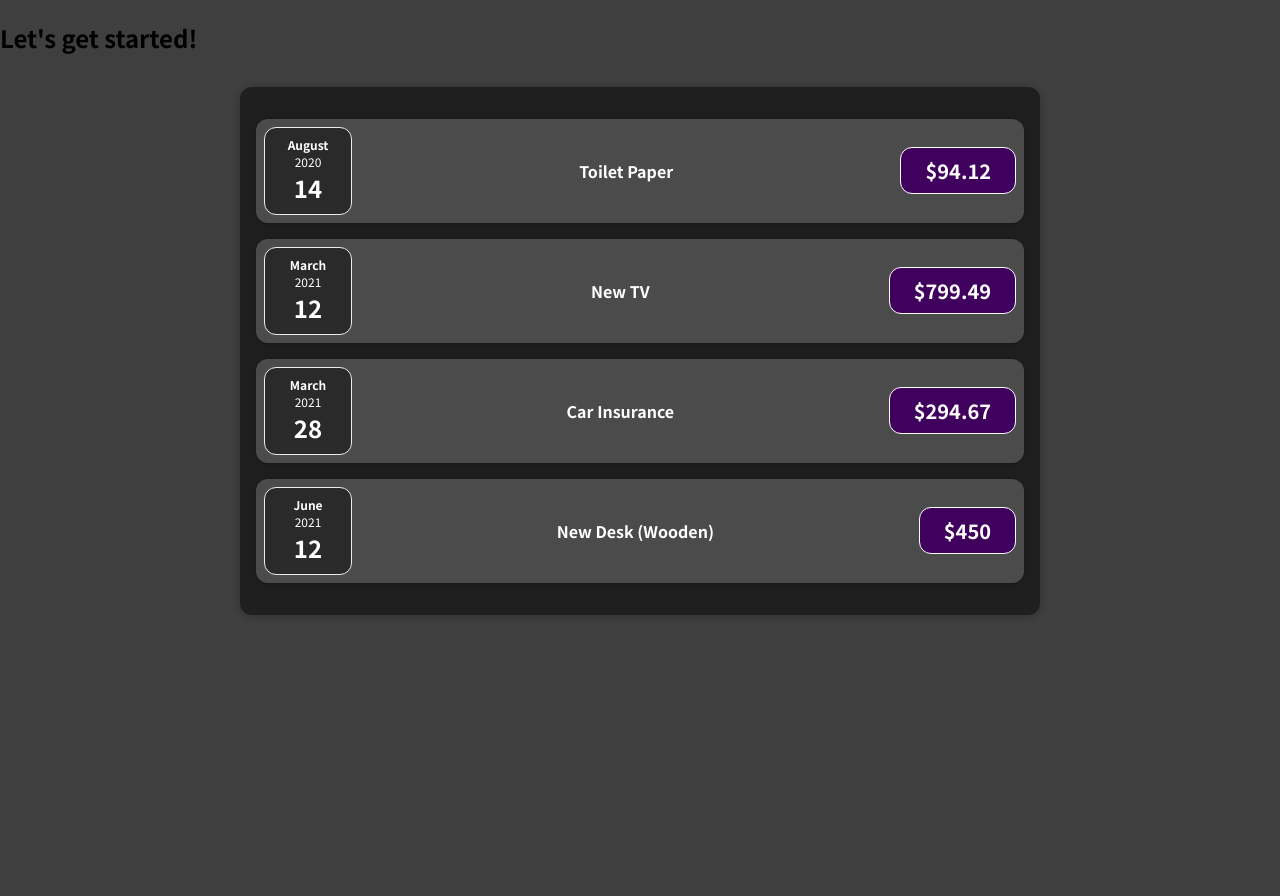
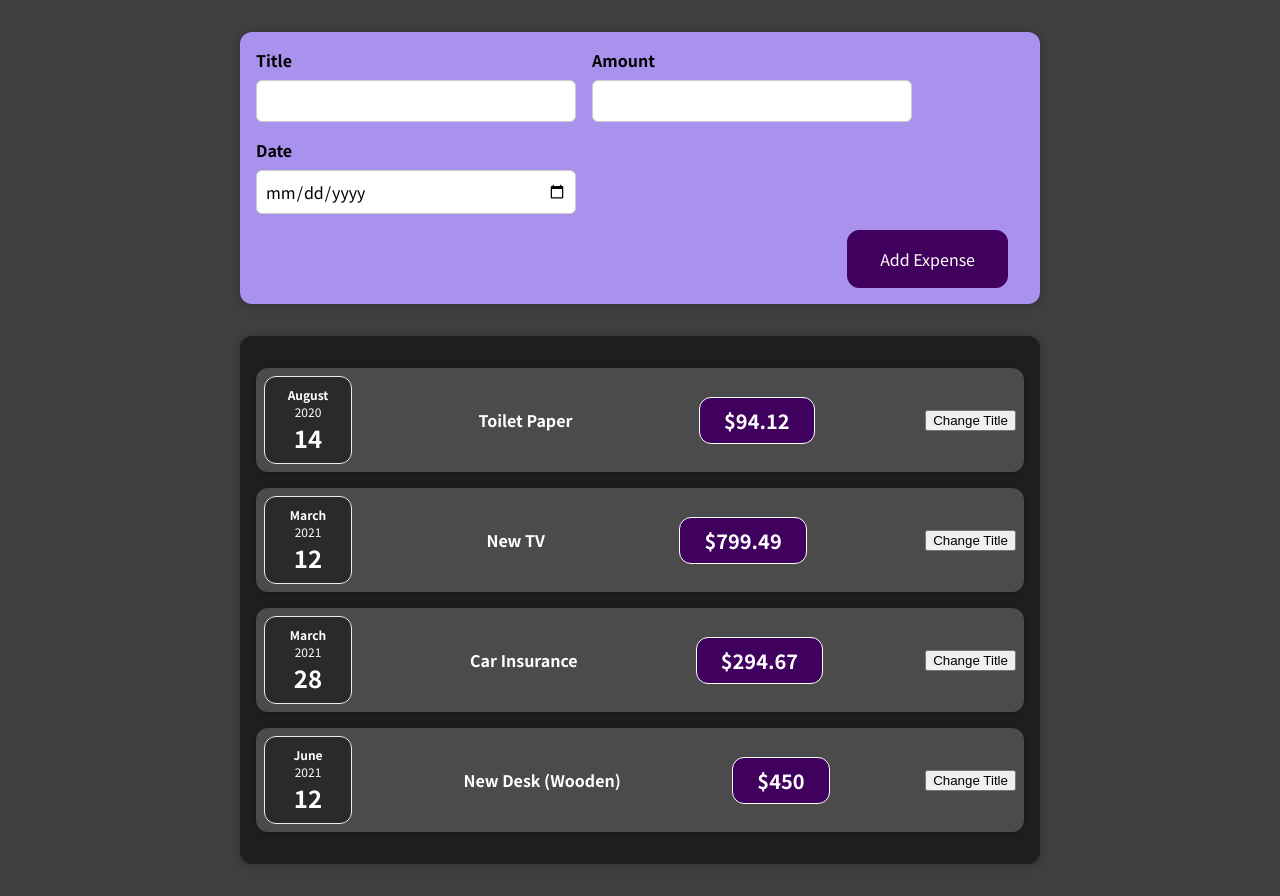
Before and after one commit to amirli21/react-complete-guide-code-along, a React (Create React App) app in the folder react-complete-guide/: page / in a window 1280 px wide. Before the commit the page ends 800 px from the top, so only its background shows below. Built offline with nearby package versions, Linux system fonts and the light colour scheme.

Commit message:
Added form inputs and related components

```diff
--- a/react-complete-guide/src/App.js
+++ b/react-complete-guide/src/App.js
@@ -1,5 +1,9 @@
+import React from "react";
+
 import Expenses from "./components/Expenses/Expenses";
-import React from "react";
+
+import NewExpense from './components/NewExpense/NewExpense';
+
 
 
 function App() {
@@ -33,7 +37,7 @@
 
   return (
     <div>
-      <h2>Let's get started!</h2>
+      <NewExpense/>
       <Expenses items={expenses} />
     </div>
   );
--- a/react-complete-guide/src/components/Expenses/ExpenseItem.js
+++ b/react-complete-guide/src/components/Expenses/ExpenseItem.js
@@ -1,4 +1,4 @@
-import React from 'react';
+import React, { useState } from 'react';
 import ExpenseDate from './ExpenseDate';
 import Card from '../UI/Card';
 import './ExpenseItem.css';
@@ -7,14 +7,24 @@
 function ExpenseItem(props) {
 
 
+  const [title, setTitle] = useState(props.title);
+
+
+
+
+  const clickHandler = ()=>{
+    setTitle('Updated!');
+    console.log('Updated!');
+  }
 
     return (
       <Card className="expense-item">
         <ExpenseDate date={props.date}/>
         <div>
-          <h2 className="expense-item__description">{props.title}</h2>
+          <h2 className="expense-item__description">{title}</h2>
         </div>
         <div className="expense-item__price">${props.amount}</div>
+        <button onClick={clickHandler}>Change Title</button>
       </Card>
     );
 }
--- /dev/null
+++ b/react-complete-guide/src/components/NewExpense/ExpenseForm.css
@@ -0,0 +1,26 @@
+.new-expense__controls {
+  display: flex;
+  flex-wrap: wrap;
+  gap: 1rem;
+  margin-bottom: 1rem;
+  text-align: left;
+}
+
+.new-expense__control label {
+  font-weight: bold;
+  margin-bottom: 0.5rem;
+  display: block;
+}
+
+.new-expense__control input {
+  font: inherit;
+  padding: 0.5rem;
+  border-radius: 6px;
+  border: 1px solid #ccc;
+  width: 20rem;
+  max-width: 100%;
+}
+
+.new-expense__actions {
+  text-align: right;
+}
--- /dev/null
+++ b/react-complete-guide/src/components/NewExpense/ExpenseForm.js
@@ -0,0 +1,66 @@
+import React, { useState } from 'react';
+import './ExpenseForm.css';
+const ExpenseForm = () => {
+
+
+    // const [enteredTitle, setEnteredTitle] = useState('');
+    // const [enteredAmount, setEnteredAmount] = useState('');
+    // const [enteredDate, setEnteredDate] = useState('');
+
+
+const [userInput, setUserInput] = useState({
+        enteredTitle: '',
+        enteredAmount: '',
+        enteredDate: ''
+    })
+
+
+
+    const titleChangeHandler = (event) => {
+        setUserInput({
+            ...userInput,
+            enteredTitle: event.target.value
+        });
+    };
+
+    const amountChangeHandler = (event) => {
+        setUserInput({
+            ...userInput,
+            enteredAmount: parseFloat(event.target.value)
+        });
+    }
+
+    const dateChangeHandler = (event) => {
+        setUserInput({
+            ...userInput,
+            enteredDate: event.target.value
+        });
+    }
+
+
+
+
+    return (
+      <form>
+        <div className="new-expense__controls">
+          <div className="new-expense__control">
+            <label>Title</label>
+            <input type="text" onChange={titleChangeHandler}/>
+          </div>
+          <div className="new-expense__control">
+            <label>Amount</label>
+            <input type="number" min="0.01" step="0.01" onChange={amountChangeHandler}/>
+          </div>
+          <div className="new-expense__control">
+            <label>Date</label>
+            <input type="date" min="2021-01-01" max="2023-09-08" onChange={dateChangeHandler}/>
+          </div>
+        </div>
+        <div className="new-expense__actions">
+            <button type="submit">Add Expense</button>
+        </div>
+      </form>
+    );
+}
+
+export default ExpenseForm;
--- /dev/null
+++ b/react-complete-guide/src/components/NewExpense/NewExpense.css
@@ -0,0 +1,38 @@
+.new-expense {
+  background-color: #a892ee;
+  padding: 1rem;
+  margin: 2rem auto;
+  width: 50rem;
+  max-width: 95%;
+  border-radius: 12px;
+  text-align: center;
+  box-shadow: 0 1px 8px rgba(0, 0, 0, 0.25);
+}
+
+.new-expense button {
+  font: inherit;
+  cursor: pointer;
+  padding: 1rem 2rem;
+  border: 1px solid #40005d;
+  background-color: #40005d;
+  color: white;
+  border-radius: 12px;
+  margin-right: 1rem;
+}
+
+.new-expense button:hover,
+.new-expense button:active {
+  background-color: #510674;
+  border-color: #510674;
+}
+
+.new-expense button.alternative {
+  color: #220131;
+  border-color: transparent;
+  background-color: transparent;
+}
+
+.new-expense button.alternative:hover,
+.new-expense button.alternative:active {
+  background-color: #ddb3f8;
+}
--- /dev/null
+++ b/react-complete-guide/src/components/NewExpense/NewExpense.js
@@ -0,0 +1,13 @@
+import React from 'react';
+import './NewExpense.css';
+import ExpenseForm from './ExpenseForm';
+
+
+const NewExpense = () => {
+    return (<div className="new-expense">
+        <ExpenseForm></ExpenseForm>
+    </div>);
+}
+
+
+export default NewExpense;
```
